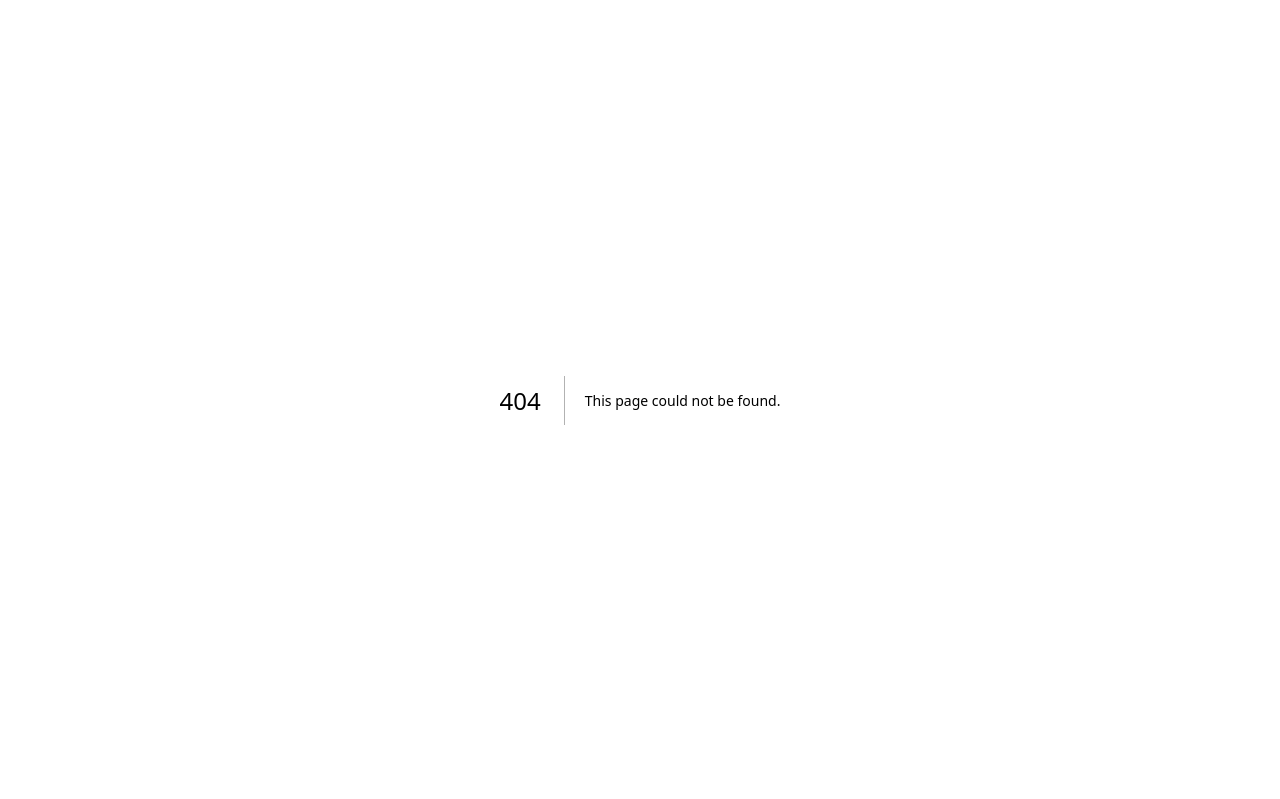
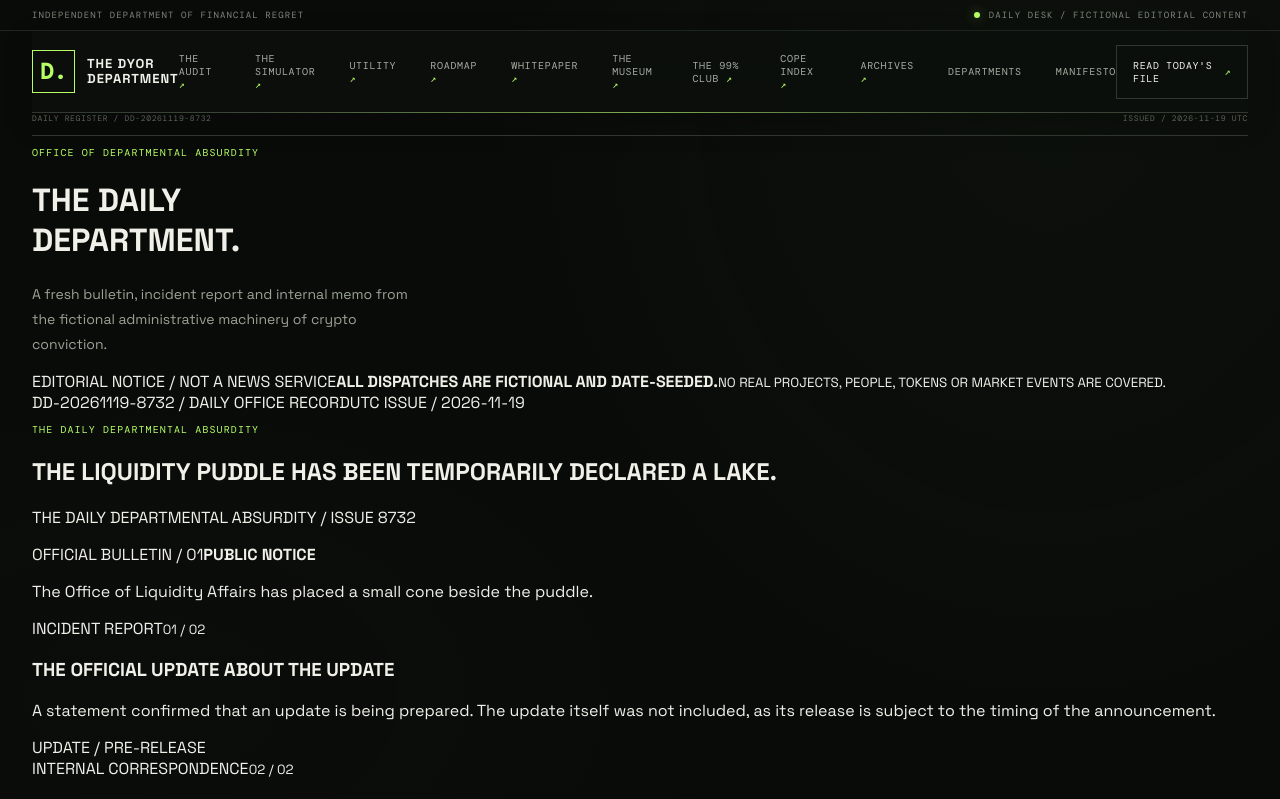
Before and after one commit to safherofficial/weird, a Next.js app: page /daily-office in a window 1280 px wide. Before the commit this address had no page. Shown: the top 799 px of the page. Built offline with nearby package versions, Linux system fonts and the light colour scheme.

Commit message:
feat(u14): add Daily Departmental Absurdity page

```diff
--- /dev/null
+++ b/app/daily-office/page.tsx
@@ -0,0 +1,56 @@
+import type { Metadata } from "next";
+import DepartmentHeader from "../components/department-header";
+import DepartmentFooter from "../components/department-footer";
+import DailyOfficeClient from "./daily-client";
+import { buildDailyOfficeDispatch } from "./daily-engine";
+
+export const dynamic = "force-dynamic";
+
+export const metadata: Metadata = {
+  title: "Daily Departmental Absurdity",
+  description: "One daily fictional dispatch from THE DYOR DEPARTMENT: an official bulletin, an incident report, an internal memo and a quote that should never have been approved.",
+  openGraph: {
+    title: "THE DAILY DEPARTMENTAL ABSURDITY",
+    description: "The Department has filed another day of completely fictional business.",
+    images: ["/daily-office/opengraph-image"],
+  },
+  twitter: {
+    card: "summary_large_image",
+    title: "THE DAILY DEPARTMENTAL ABSURDITY",
+    description: "One daily fictional dispatch. Zero real-world market information.",
+    images: ["/daily-office/opengraph-image"],
+  },
+};
+
+export default function DailyOfficePage() {
+  const issueDate = new Date().toISOString().slice(0, 10);
+  const dispatch = buildDailyOfficeDispatch(issueDate);
+
+  return (
+    <main className="audit-page daily-office-page" id="main-content">
+      <DepartmentHeader activeSection="daily" statusMessage="DAILY DESK / FICTIONAL EDITORIAL CONTENT" ctaHref="/daily-office" ctaLabel="READ TODAY'S FILE" />
+
+      <div className="daily-office-shell shell" id="content-start" tabIndex={-1}>
+        <header className="daily-office-intro">
+          <div className="audit-intro__meta">
+            <span>DAILY REGISTER / {dispatch.reference}</span>
+            <span>ISSUED / {dispatch.issueDate} UTC</span>
+          </div>
+          <p className="eyebrow">OFFICE OF DEPARTMENTAL ABSURDITY</p>
+          <h1>THE DAILY<br /><span>DEPARTMENT.</span></h1>
+          <p className="audit-intro__lead">
+            A fresh bulletin, incident report and internal memo from the fictional administrative machinery of crypto conviction.
+          </p>
+          <div className="daily-office-intro__notice">
+            <span>EDITORIAL NOTICE / NOT A NEWS SERVICE</span>
+            <strong>ALL DISPATCHES ARE FICTIONAL AND DATE-SEEDED.</strong>
+            <small>NO REAL PROJECTS, PEOPLE, TOKENS OR MARKET EVENTS ARE COVERED.</small>
+          </div>
+        </header>
+        <DailyOfficeClient dispatch={dispatch} />
+      </div>
+
+      <DepartmentFooter message={["TODAY'S DISPATCH HAS BEEN FILED.", "TOMORROW'S PROBLEMS ARE ALREADY IN REVIEW."]} />
+    </main>
+  );
+}
```
